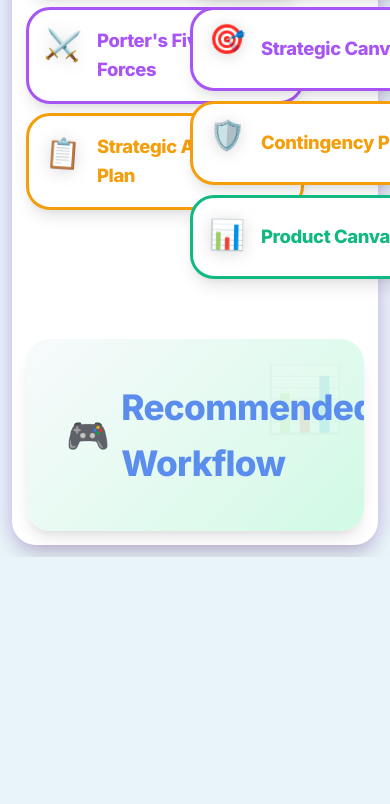
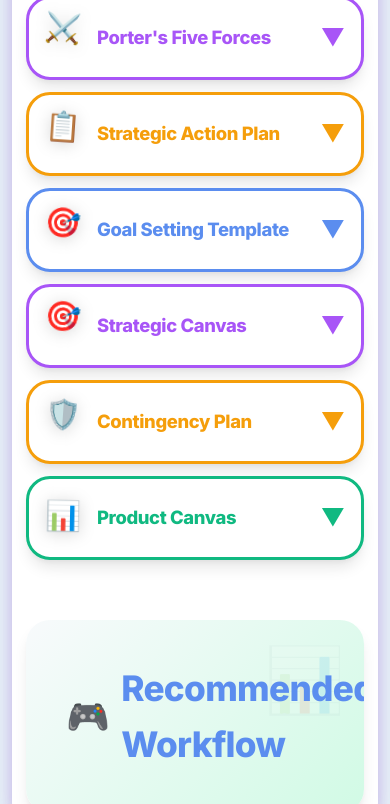
Before and after one commit to randylitton21/StrategicPlanning, a website: page prototypes_home.html in a window 390 px wide. Shown: the part 1934-2738 px from the top of the page. Before the commit the page ends 2491 px from the top, so only its background shows below. Drawn offline with Linux system fonts and the light colour scheme.

Commit message:
Mobile home: prevent overlap with responsive grid

```diff
--- a/prototypes_home.html
+++ b/prototypes_home.html
@@ -322,17 +322,18 @@
             }
 
             .tools-grid {
-                flex-direction: row; /* keep desktop layout */
-                gap: 10px;
+                /* Best practice: use a responsive grid so items reflow instead of overlapping */
+                display: grid;
+                grid-template-columns: repeat(2, minmax(0, 1fr));
+                gap: 12px;
                 margin-top: 28px;
                 width: 100%;
                 max-width: 100%;
             }
 
             .tools-column {
-                gap: 10px;
-                flex: 1 1 0; /* true 2-column fit on small screens */
-                min-width: 0; /* critical for flex children to shrink without overflow */
+                /* Let the cards themselves be grid items */
+                display: contents;
             }
 
             .tool-card-header {
@@ -377,6 +378,12 @@
             .btn-primary {
                 padding: 12px 14px;
                 font-size: 0.95em;
+            }
+
+            /* Mobile browsers can keep :hover states; prevent translated cards from visually overlapping */
+            .tool-card:hover,
+            .tool-card.expanded:hover {
+                transform: none;
             }
 
             .workflow-section h2 {
@@ -1013,10 +1020,6 @@
                 margin-top: 22px;
             }
 
-            .tools-column {
-                flex-basis: auto;
-            }
-
             .tool-card-header {
                 padding: 16px;
                 min-height: 74px;
@@ -1033,6 +1036,13 @@
             .workflow-step {
                 /* keep row layout (desktop-like) */
                 flex-direction: row;
+            }
+        }
+
+        /* Extra-small phones: 2 columns can’t fit reliably—use 1 column to avoid overlap */
+        @media (max-width: 560px) {
+            .tools-grid {
+                grid-template-columns: 1fr;
             }
         }
     </style>
```
